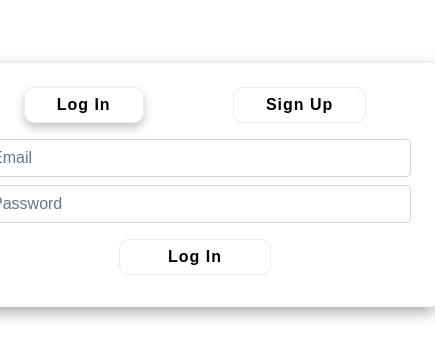
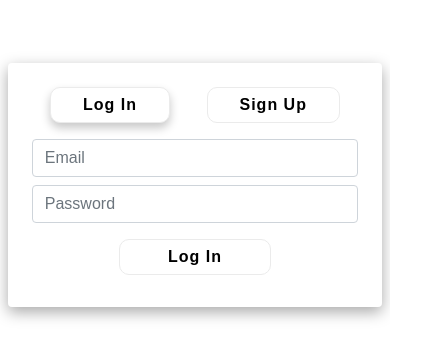
Before and after one commit to Tanvin-Ahmed/dream-abode, a React (Create React App) app: page /login in a window 390 px wide. Shown: the part 237-596 px from the top of the page, 435 px wide, since content can reach past the window. Built offline with nearby package versions, Linux system fonts and the light colour scheme.

Commit message:
make responsive authentication form

```diff
--- a/package.json
+++ b/package.json
@@ -8,6 +8,8 @@
     "@fortawesome/free-regular-svg-icons": "^5.15.3",
     "@fortawesome/free-solid-svg-icons": "^5.15.3",
     "@fortawesome/react-fontawesome": "^0.1.14",
+    "@stripe/react-stripe-js": "^1.4.1",
+    "@stripe/stripe-js": "^1.15.0",
     "@testing-library/jest-dom": "^5.12.0",
     "@testing-library/react": "^11.2.7",
     "@testing-library/user-event": "^12.8.3",
--- a/src/App.js
+++ b/src/App.js
@@ -27,7 +27,7 @@ function App() {
           <Route path="/login">
             <Login />
           </Route>
-          <PrivateRoute path="/payment/:id">
+          <PrivateRoute path="/checkout/:id">
             <Payment />
           </PrivateRoute>
         </Switch>
--- a/src/components/Login/Login.css
+++ b/src/components/Login/Login.css
@@ -27,6 +27,7 @@
     background-color: #fff;
     font-weight: 600;
     letter-spacing: 1px;
+    margin: 0 0.5rem;
 }
 
 .login .options .choose__option {
@@ -53,3 +54,9 @@
 .login .login__btn:hover {
     box-shadow: 0px 5px 10px rgb(200, 200, 200);
 }
+
+@media(max-width: 500px) {
+    .login .form__container{
+        width: 96%;
+    }
+}
```
Also changed, not shown: 1 other file (tests, documents, lock files or other folders).
